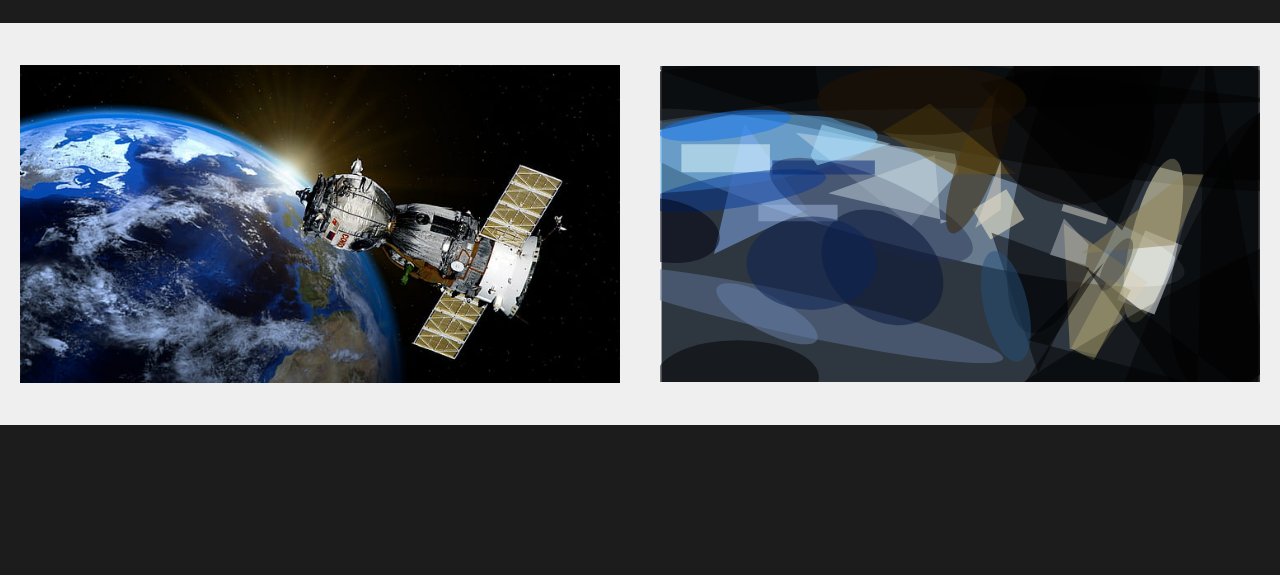
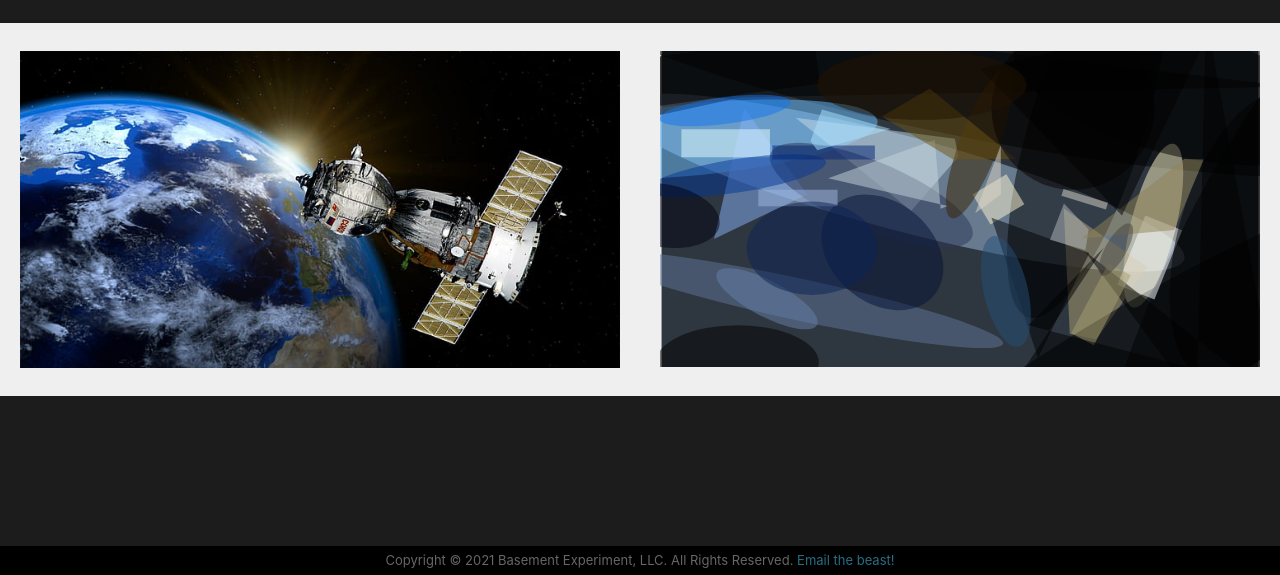
Before and after one commit to rossturk/sketchbeast, a plain HTML site: page public/index.html in a window 1280 px wide. Shown: the part 225-800 px from the top of the page. Drawn offline with nearby package versions, Linux system fonts and the light colour scheme.

Commit message:
Copyright notice

```diff
--- a/public/css/sketchbeast.css
+++ b/public/css/sketchbeast.css
@@ -118,3 +118,19 @@ input[type=number] {
 .download button:hover {
     color: #fff;
 }
+
+#copyright {
+    background-color: #000;
+}
+
+#copyright p {
+    color: #666;
+    font-size: small;
+    margin: 0 auto;
+    margin-bottom: 5px;
+    margin-top: 5px;
+}
+
+#copyright a {
+    color: #2a6d83;
+}
--- a/public/index.html
+++ b/public/index.html
@@ -61,6 +61,9 @@
         </div>
 
         <div class="row flex-nowrap" id="thumbnails"></div>
+        <div class="row" id="copyright">
+            <p>Copyright &copy; 2021 Basement Experiment, LLC. All Rights Reserved. <a href="mailto:sketchbeast@basementexperiment.com">Email the beast!</a></p>
+        </div>
       </div>
     </div>
     <script>
```
